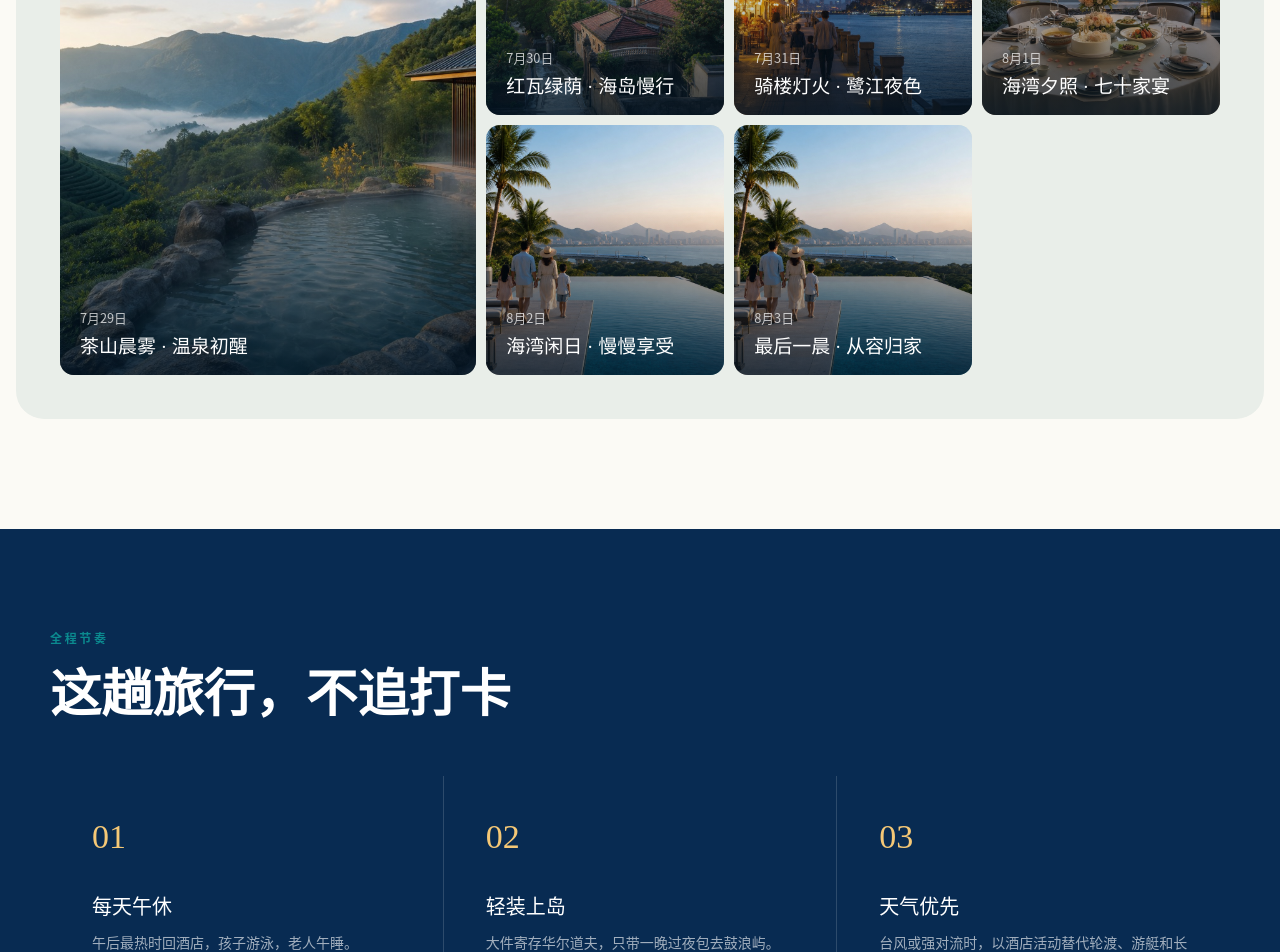
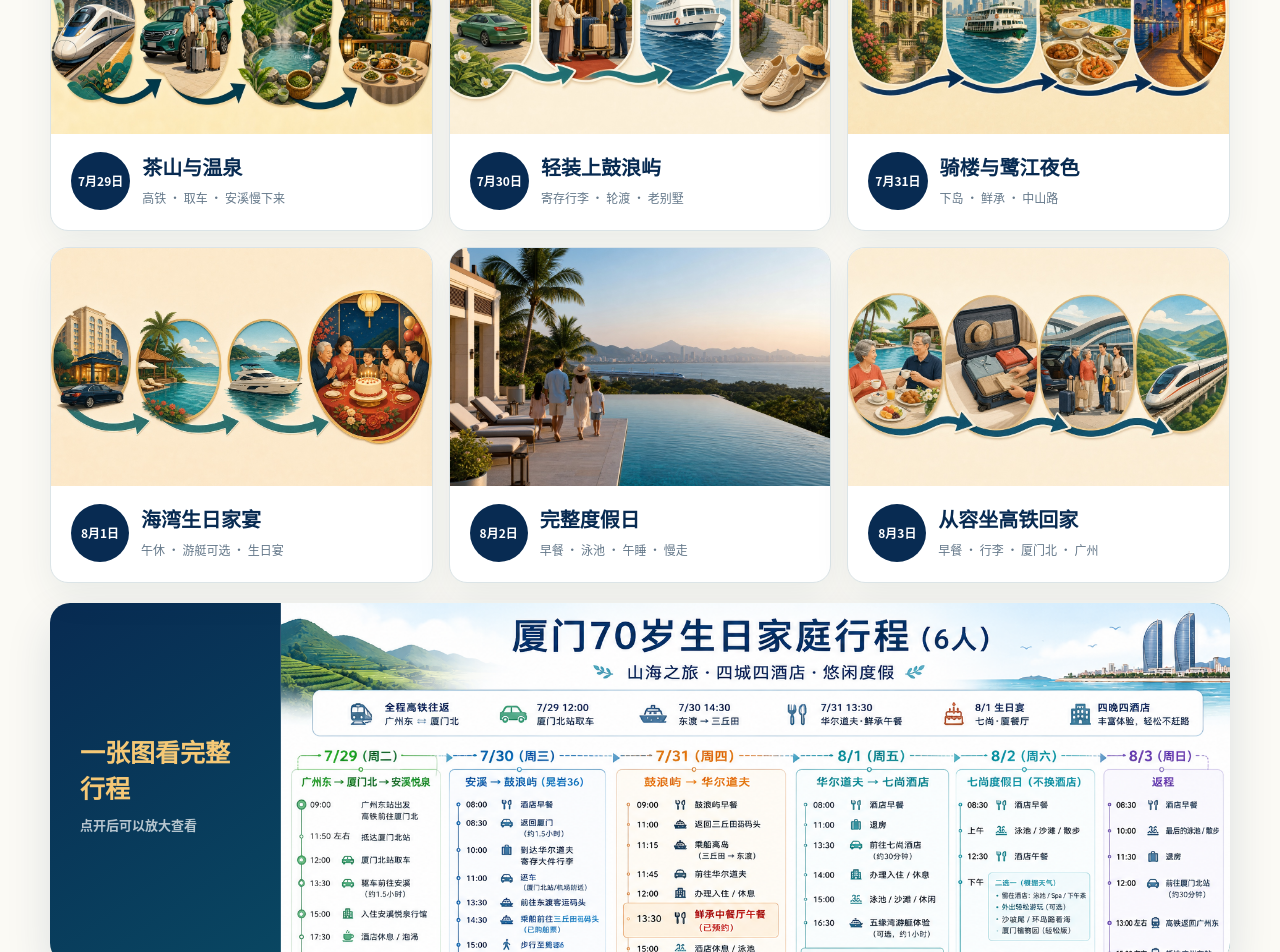
Before and after one commit to timkok/liao-xiamen-birthday-trip, a Next.js app: page / in a window 1280 px wide. Shown: the part 4060-5012 px from the top of the page. Built offline with nearby package versions, Linux system fonts and the light colour scheme.

Commit message:
Add visual route gallery and trip overview

```diff
--- a/app/globals.css
+++ b/app/globals.css
@@ -57,6 +57,9 @@ button,input { font:inherit; }
 .stop:before { content:""; position:absolute; left:-5px; top:5px; width:9px; height:9px; border-radius:50%; background:white; border:2px solid var(--accent); }.stop.important:before { width:13px; height:13px; left:-7px; top:3px; background:#e95e4d; border:3px solid #ffd9d2; }
 .stop time { font-size:13px; font-weight:750; color:var(--accent); }.stop b { font-size:15px; }.stop p { margin:7px 0 0; color:var(--muted); font-size:13px; line-height:1.6; }
 .fallback { background:#f3f7f5; border-radius:12px; padding:18px 20px; }.fallback span { color:var(--accent); font-size:12px; font-weight:800; }.fallback p { margin:7px 0 0; font-size:13px; line-height:1.6; }
+.picture-guide { padding-top:20px; }
+.picture-grid { display:grid; grid-template-columns:repeat(3,1fr); gap:16px; }.picture-grid figure { margin:0; overflow:hidden; border-radius:18px; background:white; border:1px solid var(--line); box-shadow:0 14px 36px rgba(17,51,70,.07); }.picture-grid img { display:block; width:100%; aspect-ratio:16/10; object-fit:cover; transition:transform .45s ease; }.picture-grid figure:hover img { transform:scale(1.025); }.picture-grid figcaption { display:grid; grid-template-columns:auto 1fr; gap:4px 12px; padding:18px 20px 20px; }.picture-grid figcaption span { grid-row:1/3; align-self:center; display:grid; place-items:center; min-width:58px; height:58px; padding:0 7px; border-radius:50%; color:white; background:var(--navy); font-size:12px; font-weight:800; }.picture-grid figcaption b { color:var(--navy); font:600 20px STSong,"Songti SC",serif; }.picture-grid figcaption small { color:var(--muted); font-size:12px; }
+.overview-poster { margin-top:20px; display:grid; grid-template-columns:230px 1fr; align-items:stretch; overflow:hidden; border-radius:20px; background:linear-gradient(145deg,#082b52,#0a6a76); box-shadow:0 18px 45px rgba(8,43,82,.13); }.overview-poster>div { display:flex; flex-direction:column; justify-content:center; padding:30px; color:white; }.overview-poster span { color:#f5c876; font:600 25px STSong,"Songti SC",serif; }.overview-poster b { margin-top:10px; color:rgba(255,255,255,.7); font-size:13px; }.overview-poster img { display:block; width:100%; height:360px; object-fit:cover; object-position:top; border-left:1px solid rgba(255,255,255,.15); }
 .last-night { padding-top:40px; }
 .decision-head { display:flex; align-items:end; justify-content:space-between; gap:24px; }.decision-head .kicker { color:#b05e31; margin-bottom:10px; }.decision-head h2 { margin:0; color:var(--navy); font:600 clamp(35px,4vw,54px) STSong,"Songti SC",serif; }.decision-status { flex:none; padding:10px 18px; border:1px solid #e7b886; border-radius:999px; color:#9c4b25; background:#fff5e5; font-size:14px; font-weight:850; letter-spacing:.08em; }
 .decision-intro { max-width:780px; margin:24px 0 30px; color:var(--muted); line-height:1.8; }
@@ -83,6 +86,7 @@ footer { background:#051c34; color:white; padding:55px max(24px,calc((100vw - 11
   .quick-strip{ width:calc(100% - 28px); grid-template-columns:1fr 1fr; margin-top:-55px; }.quick-strip div{ padding:18px; border-right:1px solid var(--line); border-bottom:1px solid var(--line); }.quick-strip div:nth-child(2n){ border-right:0; }.quick-strip div:nth-last-child(-n+2){ border-bottom:0; }
   .section{ width:calc(100% - 32px); padding:78px 0; }.section-heading{ display:block; }.section-heading>p{ margin-top:12px; }.day-tabs{ overflow:auto; display:flex; padding-bottom:4px; scrollbar-width:none; }.day-tabs button{ min-width:92px; padding:14px 9px; }
   .day-card{ grid-template-columns:1fr; }.day-photo{ height:260px; }.day-photo figcaption{ left:22px;bottom:20px;font-size:21px }.easy-route{ padding:24px 12px 26px; }.easy-route-heading{ display:block; padding:0 8px; }.easy-route-heading b{ display:block; margin-top:4px; }.route-illustration{ height:auto; }.visual-steps{ grid-template-columns:1fr 1fr; gap:8px; }.visual-steps>div{ padding:11px 10px; gap:8px; }.visual-steps>div>i{ display:none; }.step-icon{ font-size:26px; }.step-copy b{ font-size:15px; white-space:normal; }.day-summary{ padding:32px 26px; }.day-summary h3{ font-size:27px; }.hotel-card{ margin-top:35px; }.timeline{ padding:34px 22px 25px; }.stop{ grid-template-columns:78px 1fr; gap:10px; padding-left:16px; }
+  .picture-grid{ grid-template-columns:1fr 1fr; gap:10px; }.picture-grid figcaption{ display:block; padding:14px; }.picture-grid figcaption span{ width:48px; height:48px; min-width:48px; margin:-40px 0 10px; position:relative; border:3px solid white; }.picture-grid figcaption b,.picture-grid figcaption small{ display:block; }.picture-grid figcaption b{ font-size:17px; }.picture-grid figcaption small{ margin-top:4px; line-height:1.45; }.overview-poster{ grid-template-columns:1fr; }.overview-poster>div{ padding:24px; }.overview-poster img{ height:auto; border-left:0; border-top:1px solid rgba(255,255,255,.15); }
   .decision-head{ align-items:start; }.decision-grid{ grid-template-columns:1fr; }.decision-grid article{ padding:26px; }.decision-rule{ display:block; }.decision-rule span{ display:block; margin-top:8px; }
   .visual-journey{ width:calc(100% - 20px); padding:22px 10px 10px; margin-bottom:75px; border-radius:20px; }.visual-title{ display:block; padding:0 10px; }.visual-title h2{ font-size:34px; }.visual-title>span{ display:block; margin-top:8px; }.photo-mosaic{ grid-template-columns:1fr 1fr; grid-template-rows:300px repeat(3,180px); }.photo-mosaic button:first-child{ grid-column:1/3; grid-row:auto; }.photo-mosaic b{ font-size:16px; }
   .principles{ width:100%; padding:75px 20px; }.principle-grid,.menu-grid,.check-grid,.tips{ grid-template-columns:1fr; }.principle-grid article{ padding:30px; }.principle-grid h3{ margin-top:18px; }.birthday-callout{ padding:28px; }.birthday-callout strong{ display:none; }.tips{ padding-top:0; }.menu-grid article{ min-height:auto; }.birthday-callout h3{ font-size:27px; }
--- a/app/page.tsx
+++ b/app/page.tsx
@@ -115,6 +115,15 @@ const menus = [
   { name: "七尚生日宴", total: "约 ¥2,940", items: "土笋冻 · 鲜鲍 · 白切大管 · 鳝鱼羹 · 青蟹年糕 · 竹午鱼 · 蛏子皇 · 河田鸡 · 片皮鸭 · 芋泥香酥鸭 · 时蔬 · 焖饭 · 花生汤 · 长寿面" },
 ];
 
+const pictureGuide = [
+  { date: "7月29日", title: "茶山与温泉", note: "高铁 · 取车 · 安溪慢下来", image: "/route-images/route-1.jpg", alt: "广州乘高铁到厦门北，再前往安溪茶山温泉的路线插画" },
+  { date: "7月30日", title: "轻装上鼓浪屿", note: "寄存行李 · 轮渡 · 老别墅", image: "/route-images/route-2.jpg", alt: "安溪返回厦门、寄存行李、乘轮渡上鼓浪屿的路线插画" },
+  { date: "7月31日", title: "骑楼与鹭江夜色", note: "下岛 · 鲜承 · 中山路", image: "/route-images/route-3.jpg", alt: "鼓浪屿下岛、华尔道夫午餐和中山路夜游的路线插画" },
+  { date: "8月1日", title: "海湾生日家宴", note: "午休 · 游艇可选 · 生日宴", image: "/route-images/route-4.jpg", alt: "入住七尚、五缘湾游艇和七十岁生日晚宴的路线插画" },
+  { date: "8月2日", title: "完整度假日", note: "早餐 · 泳池 · 午睡 · 慢走", image: "/trip-images/day-5.jpg", alt: "海湾度假酒店泳池与悠闲休息场景" },
+  { date: "8月3日", title: "从容坐高铁回家", note: "早餐 · 行李 · 厦门北 · 广州", image: "/route-images/route-5.jpg", alt: "早餐后整理行李，前往厦门北乘高铁返程的路线插画" },
+];
+
 export default function Home() {
   const [active, setActive] = useState(0);
   const [checked, setChecked] = useState<number[]>([]);
@@ -215,6 +224,25 @@ export default function Home() {
         </article>
       </section>
 
+      <section className="section picture-guide" id="pictures">
+        <div className="section-heading">
+          <div><p className="kicker">六日看图路线</p><h2>先看图片，再看时间</h2></div>
+          <p>每张图代表一天。家里老人只要按日期从左到右看，就能知道当天的大致安排。</p>
+        </div>
+        <div className="picture-grid">
+          {pictureGuide.map((item) => (
+            <figure key={item.date}>
+              <img src={item.image} alt={item.alt} loading="lazy" />
+              <figcaption><span>{item.date}</span><b>{item.title}</b><small>{item.note}</small></figcaption>
+            </figure>
+          ))}
+        </div>
+        <a className="overview-poster" href="/trip-overview.png" target="_blank" rel="noreferrer">
+          <div><span>一张图看完整行程</span><b>点开后可以放大查看</b></div>
+          <img src="/trip-overview.png" alt="厦门七十岁生日家庭行程一张图总览" loading="lazy" />
+        </a>
+      </section>
+
       <section className="visual-journey" aria-label="旅途画卷">
         <div className="visual-title"><p className="kicker">旅途画卷</p><h2>从茶山，到海湾</h2><span>六天，一路慢慢走</span></div>
         <div className="photo-mosaic">
@@ -259,7 +287,7 @@ export default function Home() {
       </section>
 
       <footer><p>厦门 70 岁生日家庭行程</p><span>7 月 29 日 - 8 月 3 日 · 两老两大两小</span><a href="#top">回到顶部 ↑</a></footer>
-      <nav className="mobile-nav"><a href="#itinerary">行程</a><a href="#last-night">住宿</a><a href="#dining">餐饮</a><a href="#checklist">清单</a></nav>
+      <nav className="mobile-nav"><a href="#itinerary">行程</a><a href="#pictures">看图</a><a href="#last-night">住宿</a><a href="#checklist">清单</a></nav>
     </main>
   );
 }
```
